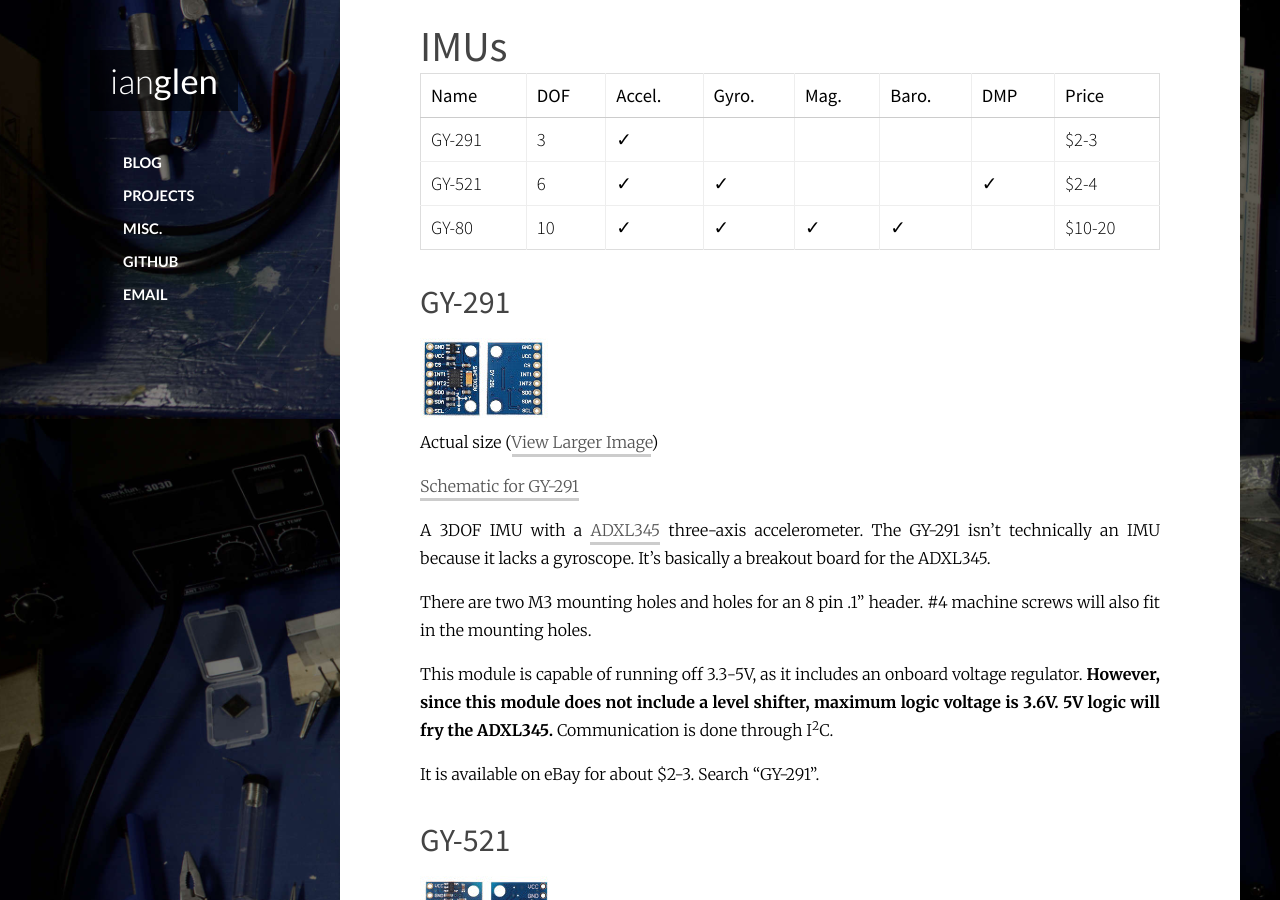
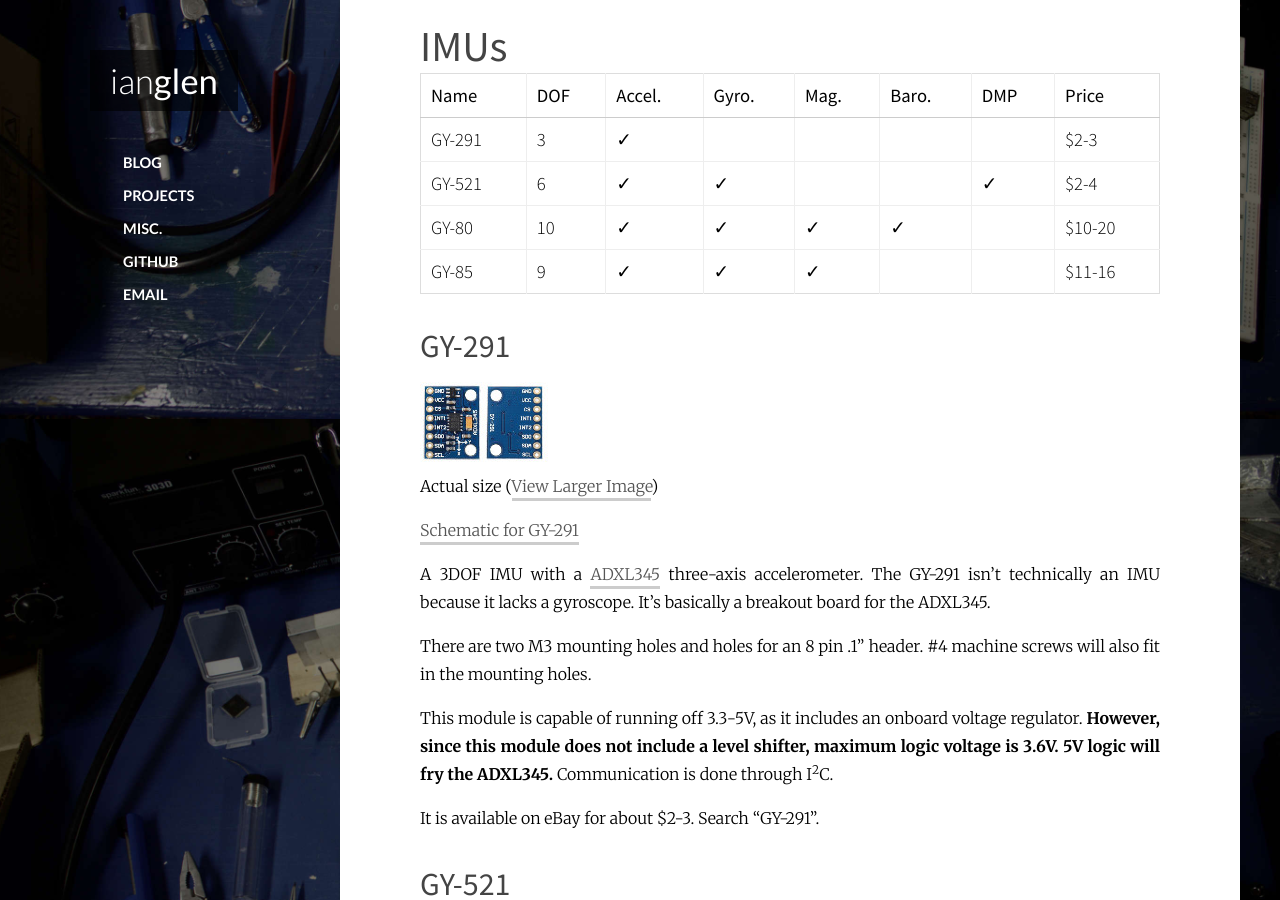
Before and after one commit to codeThatThinks/ianglen.me, a Jekyll site: the page built from misc/cheap-ebay-electronics.md, in a window 1280 px wide and 900 px high, scrolled down 481 px. Built offline with Jekyll 4.4.1, drawn with Linux system fonts in a browser that asks for light colours; Markdown is read by kramdown in place of the engine named in the settings.

Commit message:
Added GY-85 to imu data table on ebay modules page

```diff
--- a/misc/cheap-ebay-electronics.md
+++ b/misc/cheap-ebay-electronics.md
@@ -16,6 +16,7 @@ A collection of information on the various cheap electronics modules available o
 	<tr><td>GY-291</td><td>3</td><td>&#10003;</td><td></td><td></td><td></td><td></td><td>$2-3</td></tr>
 	<tr><td>GY-521</td><td>6</td><td>&#10003;</td><td>&#10003;</td><td></td><td></td><td>&#10003;</td><td>$2-4</td></tr>
 	<tr><td>GY-80</td><td>10</td><td>&#10003;</td><td>&#10003;</td><td>&#10003;</td><td>&#10003;</td><td></td><td>$10-20</td></tr>
+	<tr><td>GY-85</td><td>9</td><td>&#10003;</td><td>&#10003;</td><td>&#10003;</td><td></td><td></td><td>$11-16</td></tr>
 </table></div>
 
 
```
